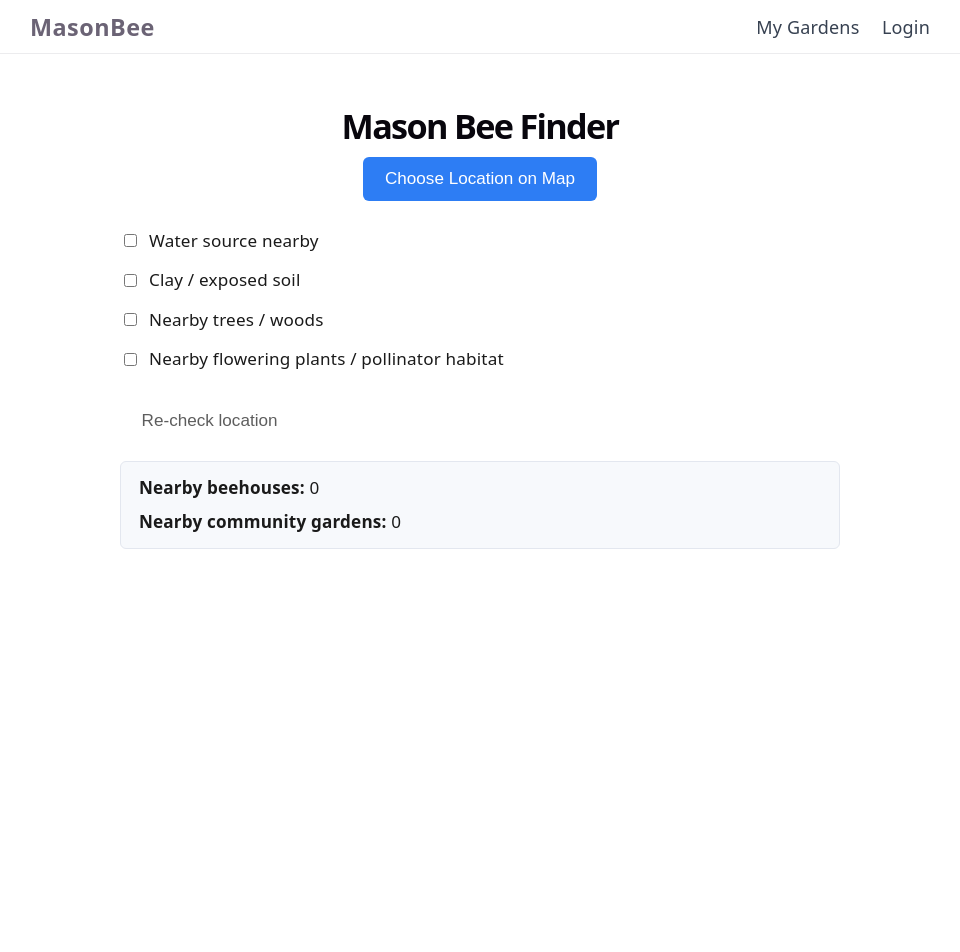
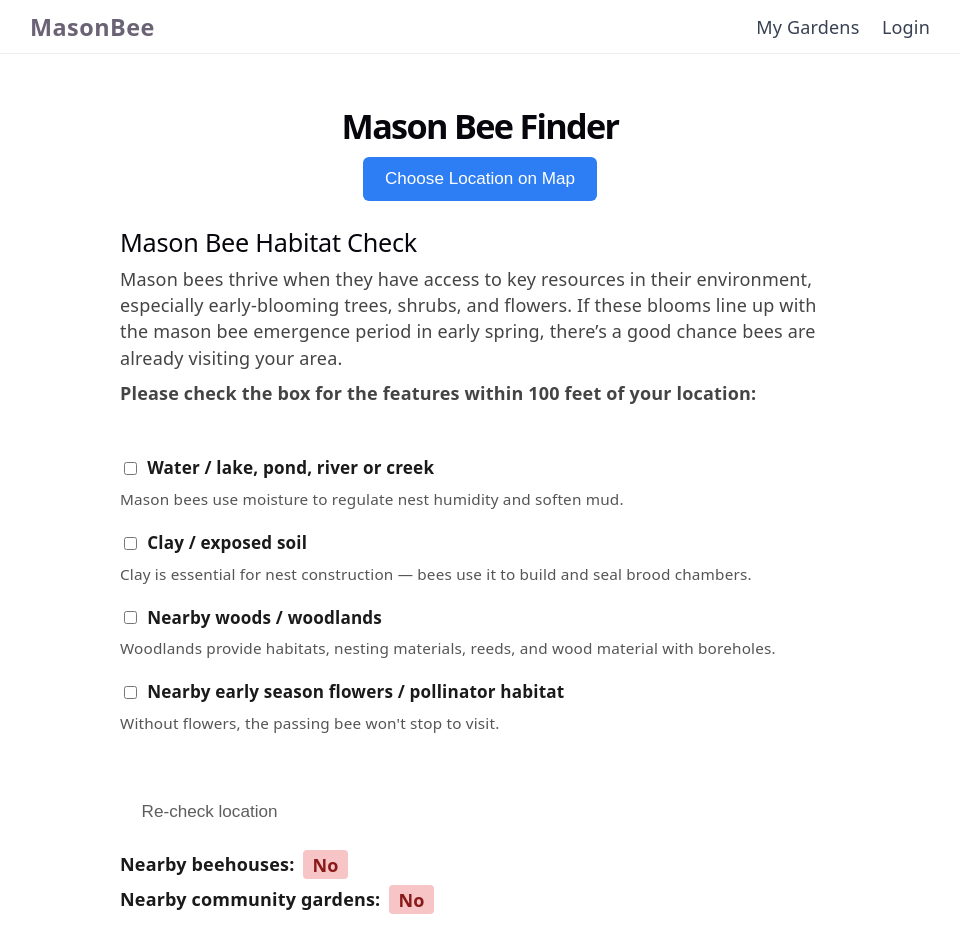
Before and after one commit to seattletravis/masonbee, a React app in the folder masonbee_project/frontend/: page /finder in a window 1280 px wide. Shown: the top 952 px of the page, without its empty margins (160-1120 px from the left). Before the commit the page ends 800 px from the top, so only its background shows below. Built offline with nearby package versions, Linux system fonts and the light colour scheme; no server answers; the HTML template or start-up script is replaced by a standard one.

Commit message:
fixed logic for prediction and wording, fixed a lot of stuff

```diff
--- a/masonbee_project/frontend/src/pages/MasonBeeFinder.css
+++ b/masonbee_project/frontend/src/pages/MasonBeeFinder.css
@@ -232,3 +232,114 @@
 		flex-direction: column;
 	}
 }
+/* Intro header */
+.finder-intro {
+	margin-bottom: 1.5rem;
+}
+.finder-intro h2 {
+	margin-bottom: 0.5rem;
+	font-size: 1.4rem;
+}
+.finder-intro p {
+	margin-bottom: 0.5rem;
+	color: #444;
+}
+
+/* Feature checklist */
+.feature-checklist {
+	display: grid;
+	gap: 1rem;
+	margin-bottom: 1.5rem;
+}
+.feature-item label {
+	font-weight: 600;
+	display: flex;
+	align-items: center;
+	gap: 0.4rem;
+}
+.feature-desc {
+	margin: 0.25rem 0 0;
+	font-size: 0.85rem;
+	color: #555;
+}
+.auto-locked {
+	opacity: 0.55;
+	pointer-events: none;
+}
+
+/* Yes/No indicators */
+.yesno-section {
+	margin: 1rem 0;
+	display: grid;
+	gap: 0.5rem;
+}
+.yesno-item span {
+	margin-left: 0.5rem;
+	padding: 0.15rem 0.5rem;
+	border-radius: 4px;
+	font-weight: 600;
+}
+.yes {
+	background: #c8f7c5;
+	color: #1a7f1a;
+}
+.no {
+	background: #f7c5c5;
+	color: #8a1a1a;
+}
+
+/* Likelihood card container */
+.likelihood-card {
+  margin: 1.5rem auto;        /* centers the card */
+  padding: 1.25rem 1rem;
+  max-width: 420px;           /* keeps it tidy */
+  text-align: center;         /* centers all text */
+  border-radius: 12px;
+  border: 2px solid rgba(0,0,0,0.15); /* subtle border */
+  box-shadow: 0 4px 10px rgba(0,0,0,0.08);
+}
+
+/* Title */
+.likelihood-card h3 {
+  margin-bottom: 0.5rem;
+  font-size: 1.3rem;
+  font-weight: 700;
+}
+
+/* The label itself */
+.likelihood-value {
+  font-size: 1.8rem;
+  font-weight: 800;
+  margin-bottom: 0.5rem;
+}
+
+/* Explanation text */
+.likelihood-explanation {
+  font-size: 0.95rem;
+  color: #333;
+  margin-top: 0.5rem;
+}
+
+/* Color states */
+.likelihood-card.low {
+  background: lightblue; /* orange */
+  border-color: blue;
+}
+
+.likelihood-card.moderate {
+  background: #fff59d; /* yellow */
+  border-color: #fbc02d;
+}
+
+.likelihood-card.high {
+  background: #c8e6c9; /* light green */
+  border-color: #66bb6a;
+}
+
+.likelihood-card.excellent {
+  background: #2e7d32; /* dark green */
+  border-color: #1b5e20;
+  color: white;
+}
+
+}
--- a/masonbee_project/frontend/src/pages/MasonBeeFinder.jsx
+++ b/masonbee_project/frontend/src/pages/MasonBeeFinder.jsx
@@ -231,14 +231,20 @@ out center;
 	}, []);
 
 	// Beehouse proximity check (placeholder – wire to real API when ready)
-	const fetchNearbyBeehouses = useCallback(async (lat, lon) => {
-		// Example shape if you later add /api/beehouses/:
-		// const houses = await get('/api/beehouses/');
-		// return houses.filter(h =>
-		//   distanceMeters(lat, lon, h.latitude, h.longitude) <= SEARCH_RADIUS_METERS
-		// ).length;
-		return 0;
-	}, []);
+	const fetchNearbyBeehouses = useCallback(
+		async (lat, lon) => {
+			const houses = await get('/api/beehouses/');
+
+			return houses.filter(
+				(h) =>
+					h.latitude &&
+					h.longitude &&
+					distanceMeters(lat, lon, h.latitude, h.longitude) <=
+						SEARCH_RADIUS_METERS,
+			).length;
+		},
+		[distanceMeters],
+	);
 
 	// Community garden proximity check (using loaded publicGardens)
 	const computeNearbyCommunityGardens = useCallback(
@@ -589,18 +595,47 @@ out center;
 			</div>
 
 			<div className='toggles'>
-				<label className={waterAutoDetected ? 'disabled-toggle' : ''}>
+				<div className='finder-intro'>
+					<h2>Mason Bee Habitat Check</h2>
+					<p>
+						Mason bees thrive when they have access to key resources in their
+						environment, especially early‑blooming trees, shrubs, and flowers.
+						If these blooms line up with the mason bee emergence period in early
+						spring, there’s a good chance bees are already visiting your area.
+					</p>
+					<p>
+						<strong>
+							Please check the box for the features within 100 feet of your
+							location:
+						</strong>
+					</p>
+				</div>
+
+				<div className='feature-checklist'>
+					<div
+						className={`feature-item ${waterAutoDetected ? 'auto-locked' : ''}`}>
+						<label>
 							<input
 								type='checkbox'
 								checked={hasWater}
 								disabled={waterAutoDetected}
 								onChange={(e) => setHasWater(e.target.checked)}
 							/>
-					Water source nearby
-					{waterAutoDetected && <span className='auto-tag'>auto</span>}
+							Water / lake, pond, river or creek
+							{waterAutoDetected && (
+								<span className='auto-tag'>
+									Map data shows this key resource is nearby.
+								</span>
+							)}
 						</label>
+						<p className='feature-desc'>
+							Mason bees use moisture to regulate nest humidity and soften mud.
+						</p>
+					</div>
 
-				<label className={clayAutoDetected ? 'disabled-toggle' : ''}>
+					<div
+						className={`feature-item ${clayAutoDetected ? 'auto-locked' : ''}`}>
+						<label>
 							<input
 								type='checkbox'
 								checked={hasClay}
@@ -610,26 +645,44 @@ out center;
 							Clay / exposed soil
 							{clayAutoDetected && <span className='auto-tag'>auto</span>}
 						</label>
+						<p className='feature-desc'>
+							Clay is essential for nest construction — bees use it to build and
+							seal brood chambers.
+						</p>
+					</div>
 
-				<label className={woodsAutoDetected ? 'disabled-toggle' : ''}>
+					<div
+						className={`feature-item ${woodsAutoDetected ? 'auto-locked' : ''}`}>
+						<label>
 							<input
 								type='checkbox'
 								checked={hasWoods}
 								disabled={woodsAutoDetected}
 								onChange={(e) => setHasWoods(e.target.checked)}
 							/>
-					Nearby trees / woods
+							Nearby woods / woodlands
 							{woodsAutoDetected && <span className='auto-tag'>auto</span>}
 						</label>
+						<p className='feature-desc'>
+							Woodlands provide habitats, nesting materials, reeds, and wood
+							material with boreholes.
+						</p>
+					</div>
 
+					<div className='feature-item'>
 						<label>
 							<input
 								type='checkbox'
 								checked={hasPollinators}
 								onChange={(e) => setHasPollinators(e.target.checked)}
 							/>
-					Nearby flowering plants / pollinator habitat
+							Nearby early season flowers / pollinator habitat
 						</label>
+						<p className='feature-desc'>
+							Without flowers, the passing bee won't stop to visit.
+						</p>
+					</div>
+				</div>
 			</div>
 
 			<div className='actions'>
@@ -641,22 +694,29 @@ out center;
 				</button>
 			</div>
 
-			<div className='summary'>
-				<div>
-					<strong>Nearby beehouses:</strong> {nearbyBeehouses}
+			<div className='yesno-section'>
+				<div className='yesno-item'>
+					<strong>Nearby beehouses:</strong>
+					<span className={nearbyBeehouses > 0 ? 'yes' : 'no'}>
+						{nearbyBeehouses > 0 ? 'Yes' : 'No'}
+					</span>
 				</div>
-				<div>
-					<strong>Nearby community gardens:</strong> {nearbyCommunityGardens}
+
+				<div className='yesno-item'>
+					<strong>Nearby community gardens:</strong>
+					<span className={nearbyCommunityGardens > 0 ? 'yes' : 'no'}>
+						{nearbyCommunityGardens > 0 ? 'Yes' : 'No'}
+					</span>
 				</div>
 			</div>
 
 			{prediction && (
-				<div className='prediction'>
-					<h2>Mason Bee Likelihood</h2>
-					<div className='prediction-score'>
-						{prediction.scoreLabel} ({Math.round(prediction.score * 100)}%)
-					</div>
-					<div className='prediction-explanation'>{prediction.explanation}</div>
+				<div className={`likelihood-card ${prediction.label.toLowerCase()}`}>
+					<h3>Mason Bee Likelihood</h3>
+					<div className='likelihood-value'>{prediction.label}</div>
+					<p className='likelihood-explanation'>
+						{prediction.explanation.join(' ')}
+					</p>
 				</div>
 			)}
 
--- a/masonbee_project/frontend/src/utils/masonBeePrediction.js
+++ b/masonbee_project/frontend/src/utils/masonBeePrediction.js
@@ -6,43 +6,79 @@ export function calculateMasonBeeLikelihood({
 	nearbyBeehouses,
 	nearbyCommunityGardens,
 }) {
-	let score = 0;
 	const explanation = [];
 
+	// -----------------------------
+	// 1. Assign ecological weights
+	// -----------------------------
+	const weights = {
+		pollinators: 0.35, // flowers are essential
+		water: 0.2, // important supporting factor
+		clay: 0.2, // required for nesting
+		woods: 0.15, // shelter + early blossoms
+		beehouses: 0.4, // strongest predictor
+		gardens: 0.3, // strong predictor
+	};
+
+	// -----------------------------
+	// 2. Convert inputs to factors
+	// -----------------------------
+	let factors = [];
+
 	if (hasPollinators) {
-		score += 2;
-		explanation.push('Early-season pollinators nearby.');
+		factors.push(weights.pollinators);
+		explanation.push('Nearby flowering plants provide early-season forage.');
 	}
 
 	if (hasWater) {
-		score += 2;
-		explanation.push('Water source detected within 100 ft.');
+		factors.push(weights.water);
+		explanation.push('Water source nearby helps bees regulate nest humidity.');
 	}
 
 	if (hasClay) {
-		score += 2;
-		explanation.push('Clay source available.');
+		factors.push(weights.clay);
+		explanation.push('Clay or exposed soil available for nest construction.');
 	}
 
 	if (hasWoods) {
-		score += 2;
-		explanation.push('Wooded area nearby.');
+		factors.push(weights.woods);
+		explanation.push('Trees or shrubs provide shelter and early blossoms.');
 	}
 
 	if (nearbyBeehouses > 0) {
-		score += nearbyBeehouses > 1 ? 4 : 3;
-		explanation.push('Active beehouse(s) nearby.');
+		factors.push(weights.beehouses);
+		explanation.push('Active beehouse detected nearby.');
 	}
 
 	if (nearbyCommunityGardens > 0) {
-		score += 3;
-		explanation.push('Near a community garden.');
+		factors.push(weights.gardens);
+		explanation.push('Community garden nearby — strong habitat indicator.');
 	}
 
-	let rating = 'Low';
-	if (score >= 3 && score <= 5) rating = 'Moderate';
-	if (score >= 6 && score <= 8) rating = 'High';
-	if (score >= 9) rating = 'Excellent';
+	// -----------------------------
+	// 3. Non-linear scoring curve
+	//    Prevents runaway optimism
+	// -----------------------------
+	let score = 1;
+	for (const f of factors) {
+		score *= 1 - f;
+	}
+	score = 1 - score; // convert to likelihood
 
-	return { score, rating, explanation };
+	// Cap at 100%
+	score = Math.min(score, 1);
+
+	// -----------------------------
+	// 4. Convert score → label
+	// -----------------------------
+	let label = 'Low';
+	if (score >= 0.75) label = 'Excellent';
+	else if (score >= 0.55) label = 'High';
+	else if (score >= 0.35) label = 'Moderate';
+
+	return {
+		score, // 0–1
+		label, // Low / Moderate / High / Excellent
+		explanation, // array of strings
+	};
 }
```
Also changed, not shown: 1 other file (tests, documents, lock files or other folders). Lines whose indentation alone changed are shown as unchanged.
